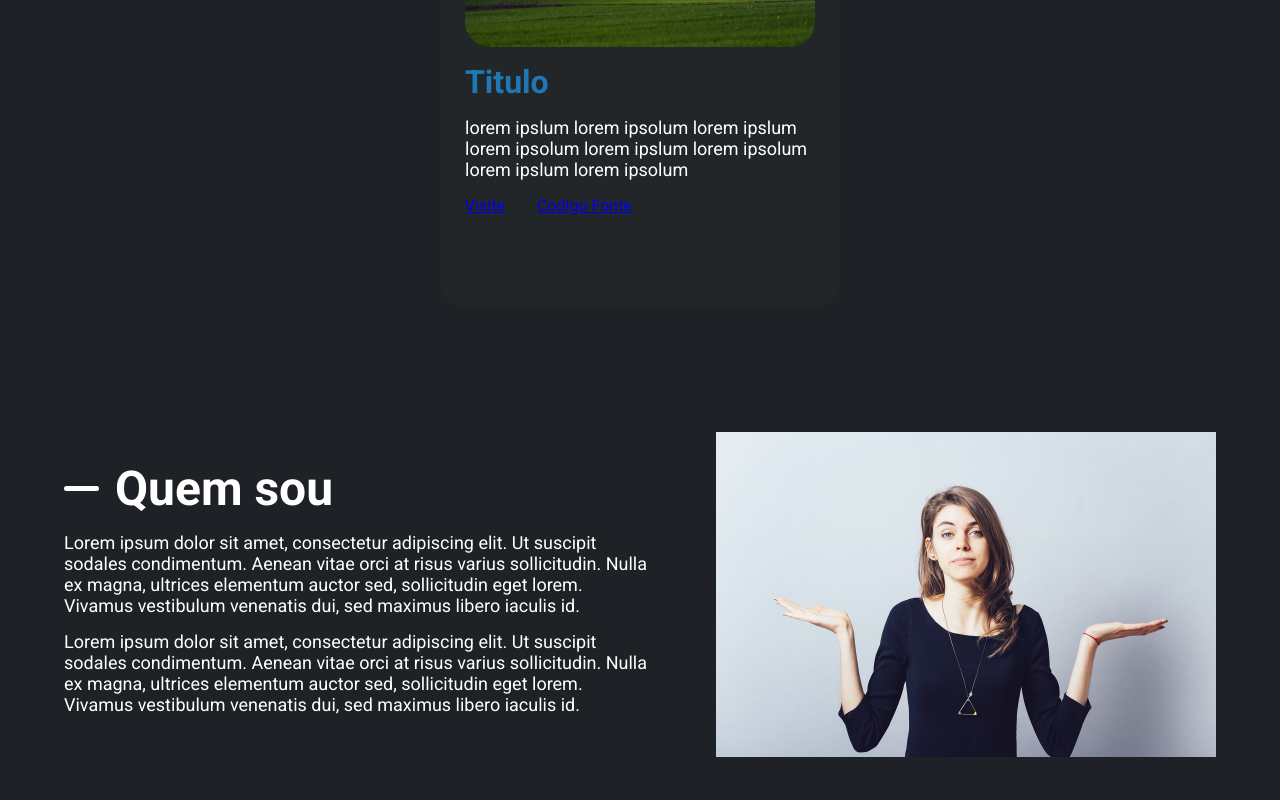
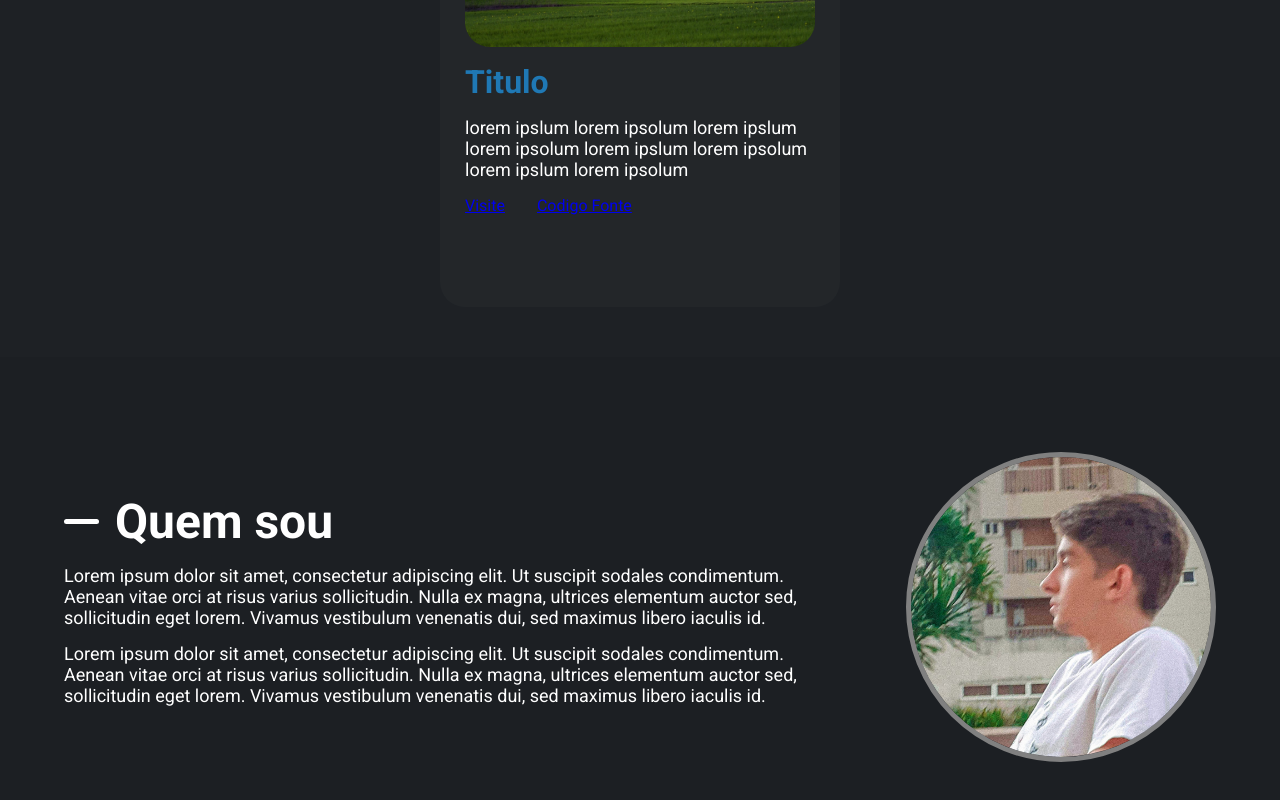
Before and after one commit to mattd-silva22/portifolio-react, a React (Create React App) app: page / in a window 1280 px wide. Shown: the part 1498-2298 px from the top of the page. Built offline with nearby package versions, Linux system fonts and the light colour scheme.

Commit message:
fix some bugs

```diff
--- a/src/components/AboutMe/index.tsx
+++ b/src/components/AboutMe/index.tsx
@@ -1,5 +1,5 @@
 import { Container, Content } from "./styles";
-import testImg from "../../assets/person.jpg"
+import testImg from "../../assets/me.jpeg"
 export function AboutMe() {
 
     return (
@@ -21,7 +21,7 @@ export function AboutMe() {
 
                 </section>
 
-                <img src={testImg} alt="" />
+                <img src={testImg} alt=""  className="my-pic"/>
             </Content>
         </Container>
     )
--- a/src/components/AboutMe/styles.ts
+++ b/src/components/AboutMe/styles.ts
@@ -10,6 +10,8 @@ export const Container = styled.header`
 
     color: #fff;
 
+    background-color: var(--dark-100);
+
 
 
 `
@@ -20,8 +22,11 @@ export const Content = styled.div`
     align-items: center;
     width: 90%;
     max-width: 1444px;
-    padding: 7.5rem 0;
+    padding: 9.5rem 0;
     gap: 6.4rem;
+
+
+
 
     @media(max-width: 1080px) {
             flex-direction: column;
@@ -60,7 +65,9 @@ export const Content = styled.div`
 
 
     img {
-        width: 500px;
+        width: 300px;
+        border: 5px solid gray;
+        border-radius: 50%;
     }
 
 
--- a/src/components/MainBanner/index.tsx
+++ b/src/components/MainBanner/index.tsx
@@ -9,6 +9,8 @@ export function MainBanner() {
                 <p className="code-text">printf("Hello World 💻")<span>|</span></p>
                 <h1 className="myname">Matheus Barretto</h1>
                 <p>Desenvolvedor Web</p>
+
+
             </div>
 
             <img src={developerImg} alt="" />
--- a/src/components/MainHeader/styles.ts
+++ b/src/components/MainHeader/styles.ts
@@ -8,9 +8,8 @@ export const Container = styled.header`
     align-items: center;
     justify-content: center;
     width: 100%;
-    //background-color: #3c3e41;
-    //background-color: rgba(60, 62, 65,0.05);
-    background-color: ${darken(0.018, "#1e2125")};
+    background-color: #3c3e41;
+    background-color: ${darken(0.008, "#1e2125")};
 
 
     font-size: 1.6rem;
@@ -87,6 +86,7 @@ export const Content = styled.div`
         text-decoration: none;
         text-transform: capitalize;
         padding: 5px;
+
 
         &:hover{
             color: var(--blue-primary) ;
--- a/src/styles/GlobalStyles.ts
+++ b/src/styles/GlobalStyles.ts
@@ -1,3 +1,4 @@
+import { darken } from "polished";
 import {createGlobalStyle} from "styled-components";
 
 
@@ -8,6 +9,7 @@ export const GlobalStyle = createGlobalStyle`
         --light-dark-bg: #3c3e41;
         --darker-purple: #7d4296;
         --blue-primary: #1F78B4;
+        --dark-100 : ${darken(0.008, "#1e2125")}
     }
     //    font-family: 'Cutive Mono', monospace;
 
```
Also changed, not shown: src/assets/me.jpeg (added).
